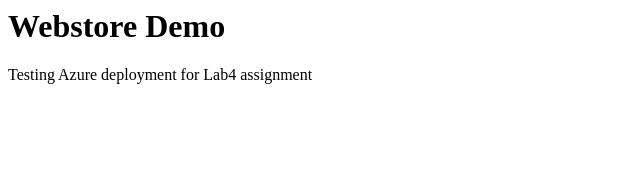
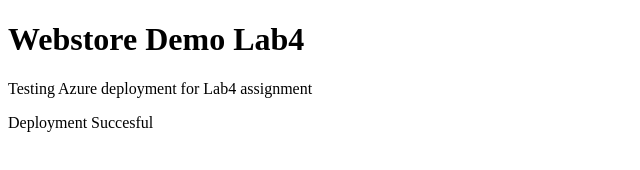
Before and after one commit to Jkeezz/Lab-2, a plain HTML site: page index.html in a window 1280 px wide. Shown: the whole page, without its empty margins (0-640 px from the left). Drawn offline with Linux system fonts and the light colour scheme.

Commit message:
Update index.html

```diff
--- a/index.html
+++ b/index.html
@@ -1,2 +1,11 @@
-<h1>Webstore Demo</h1>
-<p> Testing Azure deployment for Lab4 assignment </p>
+<!DOCTYPE html>
+<html>
+  <head>
+    <title>Webstore Demo</title>
+  </head>
+  <body>
+    <h1>Webstore Demo Lab4</h1>
+    <p> Testing Azure deployment for Lab4 assignment </p>
+    <p>Deployment Succesful</p>
+  </body>
+</html>
```
